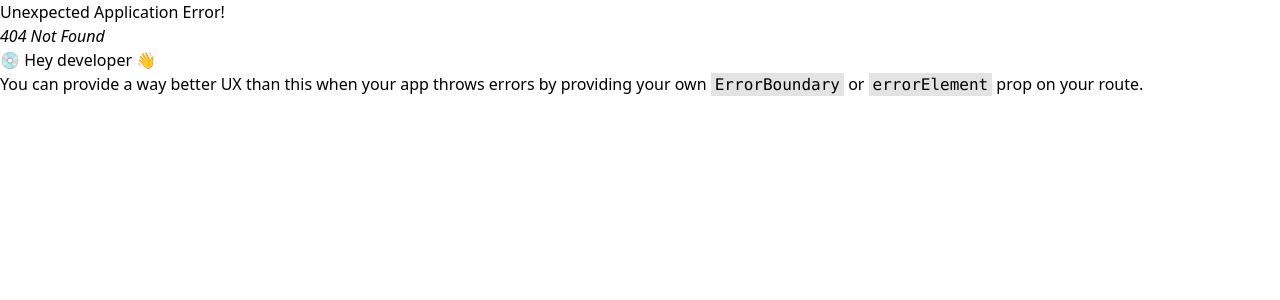
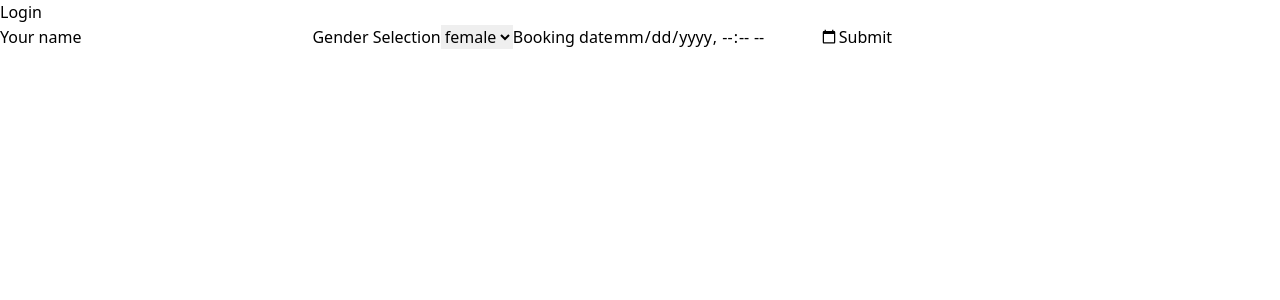
Before and after one commit to eviebutland/trial-forms, a React (Vite) app: page /login in a window 1280 px wide. Before the commit this address had no page. Shown: the top 300 px of the page. Built offline with nearby package versions, Linux system fonts and the light colour scheme.

Commit message:
Learning about useForm

```diff
--- a/package.json
+++ b/package.json
@@ -8,6 +8,7 @@
     "@vitejs/plugin-react-refresh": "^1.3.6",
     "react": "^18.3.1",
     "react-dom": "^18.3.1",
+    "react-hook-form": "^7.53.1",
     "react-router-dom": "^6.27.0",
     "vite": "^5.4.10",
     "vite-plugin-svgr": "^4.2.0",
--- a/src/App.tsx
+++ b/src/App.tsx
@@ -3,8 +3,13 @@ export const Nav = () => {
     <nav>
       <ul>
         <li>
-          <a href="/book" className="bg-red-900">
+          <a href="/book" className="text-blue-900">
             Book a stay with us
+          </a>
+        </li>
+        <li>
+          <a href="/login" className="text-green-900">
+            Login
           </a>
         </li>
       </ul>
--- /dev/null
+++ b/src/components/organisms/forms/Login.tsx
@@ -0,0 +1,65 @@
+import ReactDOM from "react-dom";
+import { useForm, SubmitHandler } from "react-hook-form";
+
+enum GenderEnum {
+  female = "female",
+  male = "male",
+  other = "other",
+}
+
+interface IFormInput {
+  firstName: string;
+  gender: GenderEnum;
+  date: string;
+}
+
+export default function LoginForm() {
+  const {
+    register,
+    handleSubmit,
+    formState: {
+      isDirty,
+      dirtyFields,
+      isLoading,
+      isValid,
+      errors,
+      submitCount,
+    },
+  } = useForm<IFormInput>();
+  const onSubmit: SubmitHandler<IFormInput> = (data) => {
+    console.log("is dirty", isDirty);
+    console.log("errors", errors);
+    console.log("is valid", isValid);
+    console.log("submitCount", submitCount);
+    console.log(data);
+  };
+
+  return (
+    <form onSubmit={handleSubmit(onSubmit)}>
+      <label htmlFor="firstName">Your name</label>
+      <input {...(register("firstName"), { required: true })} />
+      <label>Gender Selection</label>
+      <select {...register("gender")}>
+        <option value="female">female</option>
+        <option value="male">male</option>
+        <option value="other">other</option>
+      </select>
+      {!isValid && <p className="bg-red-100">Error please check form</p>}
+      {submitCount > 5 && (
+        <strong className="text-red-900">
+          You have reached max number of submissions
+        </strong>
+      )}
+
+      <label htmlFor="date">Booking date</label>
+
+      <input
+        {...(register("date"), { required: true })}
+        type="datetime-local"
+      ></input>
+      <button disabled={submitCount > 5} type="submit">
+        Submit
+      </button>
+    </form>
+  );
+}
--- a/src/index.tsx
+++ b/src/index.tsx
@@ -6,6 +6,7 @@ import App from "./App";
 import reportWebVitals from "./reportWebVitals";
 import { createBrowserRouter, RouterProvider } from "react-router-dom";
 import Book from "./pages/Book";
+import Login from "./pages/Login";
 
 const router = createBrowserRouter([
   {
@@ -16,6 +17,10 @@ const router = createBrowserRouter([
     path: "/book",
     element: <Book />,
   },
+  {
+    path: "/login",
+    element: <Login />,
+  },
 ]);
 
 const rootElement = document.getElementById("root");
@@ -24,7 +29,6 @@ if (rootElement) {
   root.render(
     <React.StrictMode>
       <RouterProvider router={router} />
-      {/* <App /> */}
     </React.StrictMode>,
   );
 }
--- /dev/null
+++ b/src/pages/Login.tsx
@@ -0,0 +1,14 @@
+import LoginForm from "../components/organisms/forms/Login";
+
+export const Login = () => {
+  // Page to handle API calls
+  // Add translations to the strings
+  return (
+    <>
+      <h1>Login</h1>
+      <LoginForm></LoginForm>
+    </>
+  );
+};
+
+export default Login;
```
Also changed, not shown: 1 other file (tests, documents, lock files or other folders).
